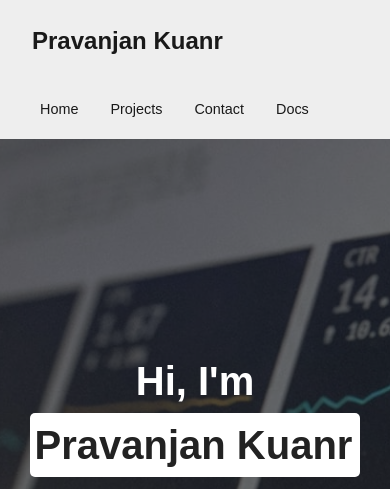
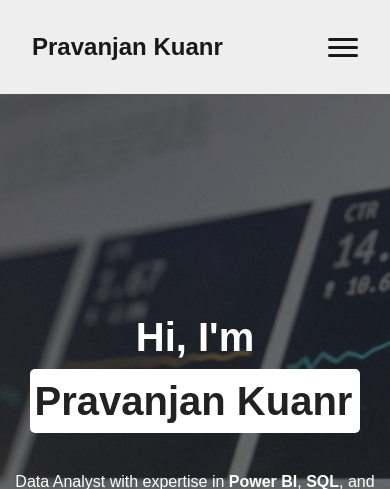
Before and after one commit to Pravanjankuanr/Portfolio_PravanjanKuanr, a Flask app: page / in a window 390 px wide. Shown: the top 489 px of the page. Run offline with Flask 3, Linux system fonts and the light colour scheme.

Commit message:
add hamburger menu for small screen

```diff
--- a/static/css/styles.css
+++ b/static/css/styles.css
@@ -32,20 +32,46 @@ h3 { font-size: 1.5rem; }
   display: flex;
   justify-content: space-between;
   align-items: center;
-  flex-wrap: wrap;
-  padding: 0.1rem 2rem;
+  padding: 0.5rem 2rem;
   background: #eeeeee;
+  position: relative;
+  z-index: 1000;
 }
-.navbar .logo { font-size: 1.5rem; color: #191919; }
 
+.navbar .logo {
+  font-size: 1.5rem;
+  color: #191919;
+}
+
+/* Menu Toggle (Hamburger) */
+.menu-toggle {
+  display: none;
+  flex-direction: column;
+  justify-content: center;
+  cursor: pointer;
+  width: 30px;
+  height: 25px;
+  gap: 5px;
+  z-index: 1001;
+}
+
+.menu-toggle span {
+  display: block;
+  height: 3px;
+  width: 100%;
+  background: #191919;
+  border-radius: 3px;
+  transition: all 0.3s ease;
+}
+
+/* Links (Desktop) */
 .nav-links {
   list-style: none;
   display: flex;
-  flex-wrap: wrap;
-  justify-content: center;
   gap: 1rem;
   padding: 0;
 }
+
 .nav-links a {
   color: #191919;
   text-decoration: none;
@@ -53,7 +79,69 @@ h3 { font-size: 1.5rem; }
   font-size: 0.9rem;
   transition: color 0.3s;
 }
-.nav-links a:hover { color: #f39c12; }
+
+.nav-links a:hover {
+  color: #f39c12;
+}
+
+/* =========================
+   Responsive (Mobile)
+========================= */
+@media (max-width: 768px) {
+  .menu-toggle {
+    display: flex;
+  }
+
+  /* Sidebar menu */
+  .nav-links {
+    position: fixed;
+    top: 60px; /* same as navbar height */
+    right: -250px; /* hidden off screen */
+    height: 100vh;
+    width: 200px;
+    background: #fff;
+    flex-direction: column;
+    padding: 20px;
+    gap: 15px;
+    box-shadow: -2px 0 8px rgba(0,0,0,0.1);
+    transition: right 0.3s ease;
+    z-index: 999;
+  }
+
+  /* Active (slide in) */
+  .nav-links.active {
+    right: 0;
+  }
+
+  .nav-links a {
+    font-size: 1.1rem;
+    padding: 10px;
+    border-radius: 5px;
+    transition: background 0.3s;
+  }
+
+  .nav-links a:hover {
+    background: #f39c12;
+    color: white;
+  }
+
+  /* Hero text (example adjustment) */
+  .hero h1 {
+    font-size: 1.8rem;
+    white-space: normal;
+  }
+}
+
+/* Hamburger Animation */
+.menu-toggle.open span:nth-child(1) {
+  transform: rotate(45deg) translate(5px, 5px);
+}
+.menu-toggle.open span:nth-child(2) {
+  opacity: 0;
+}
+.menu-toggle.open span:nth-child(3) {
+  transform: rotate(-45deg) translate(6px, -6px);
+}
 
 /* =========================
    Hero Section
--- a/static/js/main.js
+++ b/static/js/main.js
@@ -1,21 +1,27 @@
+/*===============================
+DOM Ready
+===============================*/
+
 document.addEventListener("DOMContentLoaded", () => {
   console.log("Portfolio site loaded successfully!");
 
+  /* ========================
+     Contact Form Submission
+  ======================== */
   const form = document.querySelector(".contact-form");
   if (form) {
     form.addEventListener("submit", (e) => {
       e.preventDefault();
 
-    // Show instant feedback
       const btn = form.querySelector("button[type=submit]");
       btn.disabled = true;
       btn.innerText = "⏳ Sending...";
 
       fetch("/contact", {
         method: "POST",
-      body: new FormData(form)
+        body: new FormData(form),
       })
-    .then(res => res.text())
+        .then((res) => res.text())
         .then(() => {
           alert("✅ Thank you for contacting me! I'll get back to you soon.");
           form.reset();
@@ -40,7 +46,6 @@ document.querySelectorAll("pre code").forEach((codeBlock) => {
 
     button.addEventListener("click", () => {
       navigator.clipboard.writeText(codeBlock.innerText).then(() => {
-      // Show "Copied!" text temporarily
         button.innerHTML = '<span class="copied-text">Copied!</span>';
         setTimeout(() => {
           button.innerHTML = '<i class="fa-solid fa-copy"></i>';
@@ -53,11 +58,12 @@ document.querySelectorAll("pre code").forEach((codeBlock) => {
     pre.appendChild(button);
   });
 
+  /* ========================
+     Progress Bar Home Page
+  ======================== */
   const timeline = document.querySelector(".timeline");
   if (timeline) {
     const items = document.querySelectorAll(".timeline-item");
-
-  // Create real progress line
     const progress = document.createElement("div");
     progress.classList.add("progress-line");
     timeline.appendChild(progress);
@@ -67,11 +73,9 @@ function animateTimeline() {
       let timelineTop = timeline.offsetTop;
       let scrollMid = window.scrollY + windowHeight / 2;
 
-  // Find last dot position (last item)
       let lastItem = items[items.length - 1];
       let maxProgress = lastItem.offsetTop;
 
-  // Calculate progress relative to timeline
       let progressHeight = 0;
       if (scrollMid > timelineTop) {
         progressHeight = Math.min(scrollMid - timelineTop, maxProgress);
@@ -79,8 +83,7 @@ function animateTimeline() {
 
       progress.style.height = progressHeight + "px";
 
-  // Activate dots
-  items.forEach(item => {
+      items.forEach((item) => {
         let itemDotY = item.offsetTop;
         if (progressHeight >= itemDotY) {
           item.classList.add("active");
@@ -94,23 +97,22 @@ function animateTimeline() {
     animateTimeline();
   }
 
-
   /* ========================
-     ScrollSpy (Sidebar Nav)
+     Scroll Spy (Sidebar Doc Content)
   ======================== */
   const sections = document.querySelectorAll("article[id]");
-  const navLinks = document.querySelectorAll(".sidebar a");
+  const sidebarLinks = document.querySelectorAll(".sidebar a");
 
   function activateLink() {
     let current = "";
-    sections.forEach(section => {
+    sections.forEach((section) => {
       const sectionTop = section.offsetTop - 100;
       if (window.scrollY >= sectionTop) {
         current = section.getAttribute("id");
       }
     });
 
-    navLinks.forEach(link => {
+    sidebarLinks.forEach((link) => {
       link.classList.remove("active");
       if (link.getAttribute("href") === "#" + current) {
         link.classList.add("active");
@@ -121,16 +123,29 @@ function animateTimeline() {
   window.addEventListener("scroll", activateLink);
 
   /* ========================
-     Smooth Scroll (Sidebar)
+     Smooth Scroll (Sidebar Doc Content)
   ======================== */
-  document.querySelectorAll('.sidebar a').forEach(anchor => {
-    anchor.addEventListener('click', function(e) {
+  sidebarLinks.forEach((anchor) => {
+    anchor.addEventListener("click", function (e) {
       e.preventDefault();
-      const target = document.querySelector(this.getAttribute('href'));
+      const target = document.querySelector(this.getAttribute("href"));
       target.scrollIntoView({
-        behavior: 'smooth',
-        block: 'start'
+        behavior: "smooth",
+        block: "start",
       });
     });
   });
+
+  /* ========================
+     Hamburger Menu
+  ======================== */
+  const menuToggle = document.querySelector(".menu-toggle");
+  const navMenu = document.querySelector(".nav-links");
+
+  if (menuToggle && navMenu) {
+    menuToggle.addEventListener("click", () => {
+      menuToggle.classList.toggle("open");
+      navMenu.classList.toggle("active");
     });
+  }
+}); // End Line
--- a/templates/base.html
+++ b/templates/base.html
@@ -1,18 +1,28 @@
 <!DOCTYPE html>
 <html lang="en">
   <head>
-  <meta charset="UTF-8">
-  <meta name="viewport" content="width=device-width, initial-scale=1.0">
+    <meta charset="UTF-8" />
+    <meta name="viewport" content="width=device-width, initial-scale=1.0" />
     <title>Pravanjan Kuanr | Portfolio</title>
-  <link rel="stylesheet" href="{{ url_for('static', filename='css/styles.css') }}">
+    <link
+      rel="stylesheet"
+      href="{{ url_for('static', filename='css/styles.css') }}"
+    />
     <script src="{{ url_for('static', filename='js/main.js') }}" defer></script>
   </head>
   <body>
     <header>
-
       <nav class="navbar">
         <h2 class="logo">Pravanjan Kuanr</h2>
-      <ul class="nav-links">
+
+        <!-- Hamburger Button -->
+        <div class="menu-toggle" id="menu-toggle">
+          <span></span>
+          <span></span>
+          <span></span>
+        </div>
+
+        <ul class="nav-links" id="nav-links">
           <li><a href="{{ url_for('home') }}">Home</a></li>
           <li><a href="{{ url_for('projects') }}">Projects</a></li>
           <li><a href="{{ url_for('contact') }}">Contact</a></li>
@@ -21,9 +31,7 @@
       </nav>
     </header>
 
-  <main>
-    {% block content %}{% endblock %}
-  </main>
+    <main>{% block content %}{% endblock %}</main>
 
     <footer>
       <p>© 2025 Pravanjan Kuanr | Data Analyst Portfolio</p>
```
Lines whose indentation alone changed are shown as unchanged.
